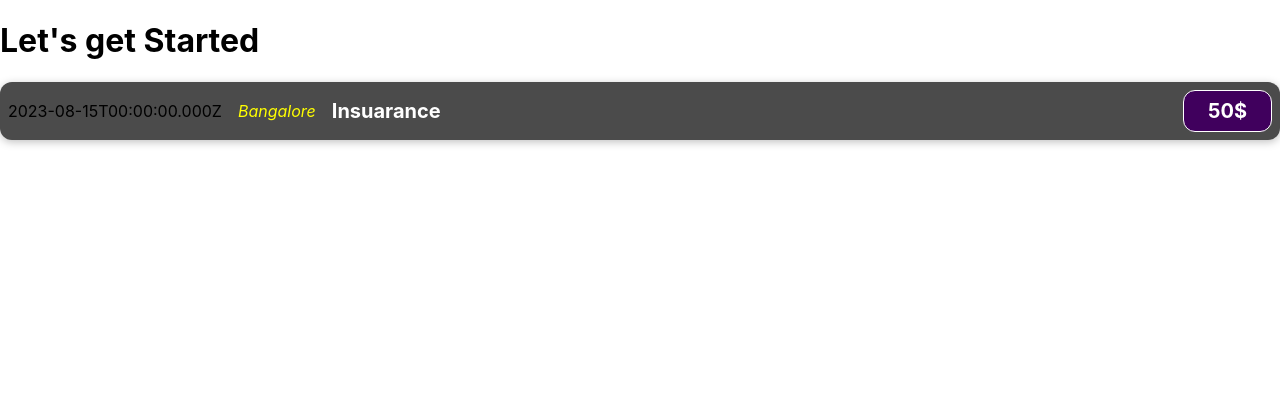
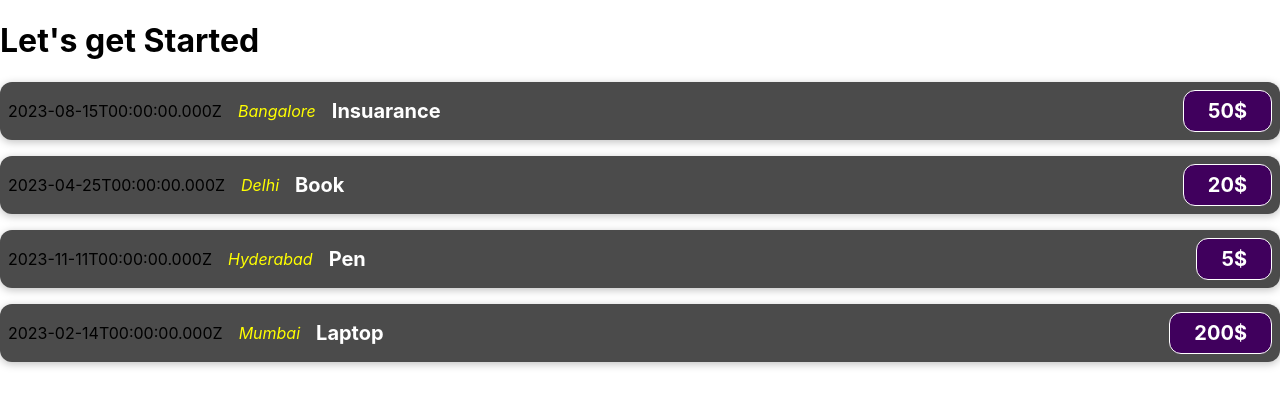
Before and after one commit to 33ronak/react-test-project, a React (Create React App) app: page / in a window 1280 px wide. Shown: the top 406 px of the page. Built offline with nearby package versions, Linux system fonts and the light colour scheme.

Commit message:
Added props to the components.

```diff
--- a/src/App.js
+++ b/src/App.js
@@ -1,9 +1,13 @@
-import ExpenseItems from "./components/ExpenseItems";
+import ExpenseItem from "./components/ExpenseItem";
+
 function App() {
   return (
     <div>
       <h1>Let's get Started</h1>
-      <ExpenseItems></ExpenseItems>
+      <ExpenseItem date = {new Date(2023,7,15)} title = "Insuarance" price = "50" location = "Bangalore"></ExpenseItem>
+      <ExpenseItem date = {new Date(2023,3,25)} title = "Book" price = "20" location = "Delhi"></ExpenseItem>
+      <ExpenseItem date = {new Date(2023,10,11)} title = "Pen" price = "5" location = "Hyderabad"></ExpenseItem>
+      <ExpenseItem date = {new Date(2023,1,14)} title = "Laptop" price = "200" location = "Mumbai"></ExpenseItem>
     </div>
   );
 }
--- a/src/components/ExpenseItems.js
+++ b/src/components/ExpenseItem.js
@@ -1,19 +1,19 @@
-import "./ExpenseItems.css"
+import "./ExpenseItem.css"
 
-function ExpenseItems() {
-    const expenseDate  = new Date(2023, 7,15).toISOString();
-    const expenseTitle = "Insuarance";
-    const expenseAmount = 50;
-    const expenseLocation = "Bangalore"
+function ExpenseItem(props) {
+    const expenseDate  = props.date.toISOString();
+    const expenseTitle = props.title;
+    const expenseAmount = props.price;
+    const expenseLocation = props.location;
     return (
         <div className = "expense-item">
             <div>{expenseDate}</div>
             <div className="expense-item__location">{expenseLocation}</div>
-            <div className="expense-item__description" >
+            <div className="expense-item__description">
                 <h2>{expenseTitle}</h2>
                 <div className="expense-item__price" >{expenseAmount}$</div>
             </div>
         </div>
     );
 }
-export default ExpenseItems;
+export default ExpenseItem;
```
Also changed, not shown: src/components/ExpenseItem.css (renamed from src/components/ExpenseItems.css).
